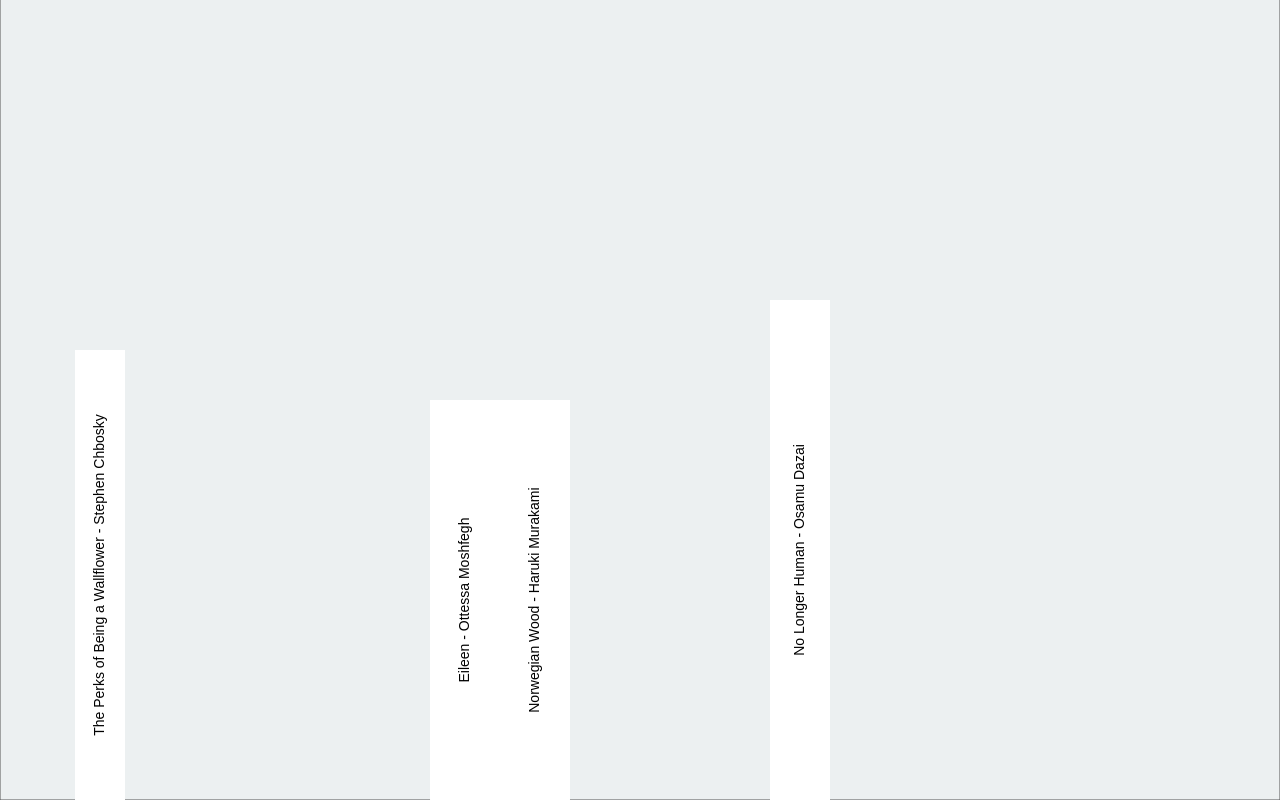
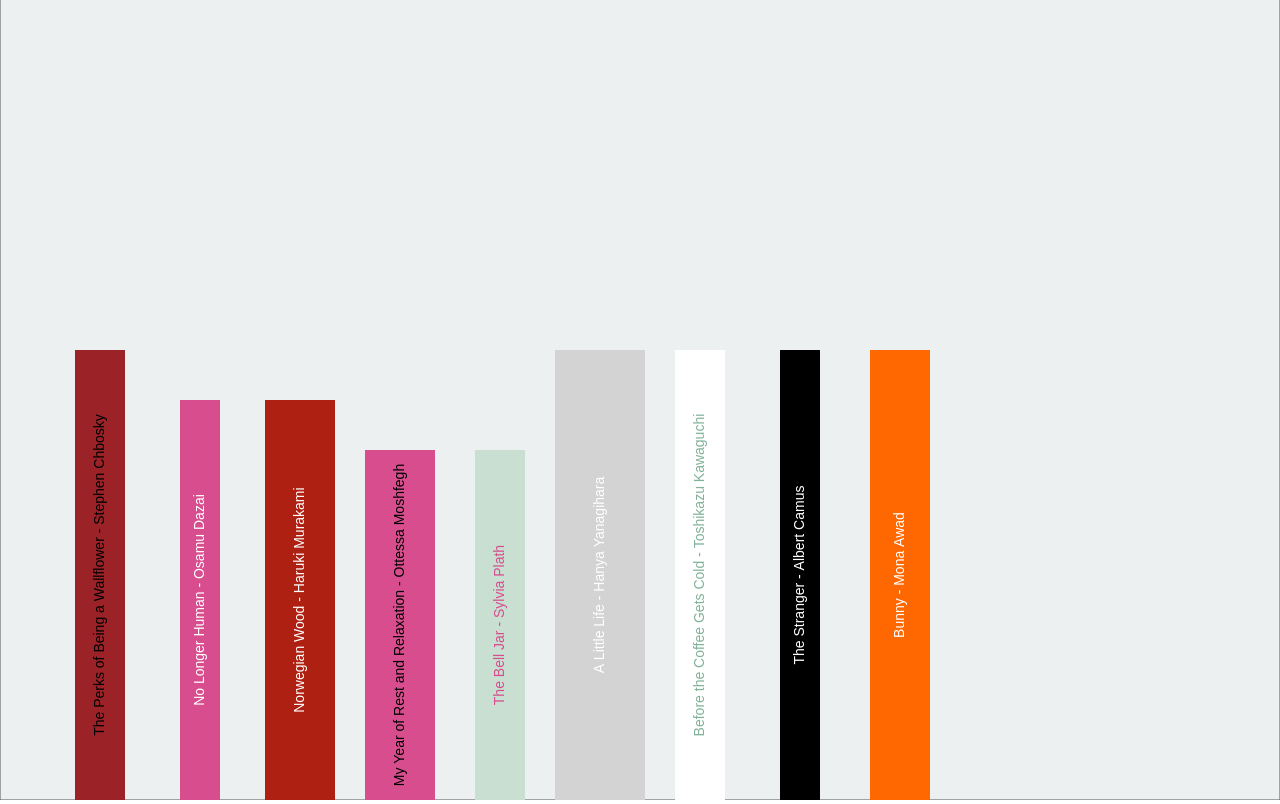
Before and after one commit to RitaGr/MyLifeLibrary, a plain HTML site: page index.html in a window 1280 px wide. Drawn offline with Linux system fonts and the light colour scheme.

Commit message:
Add books and adjust the colors

```diff
--- a/script.js
+++ b/script.js
@@ -38,12 +38,12 @@ document.addEventListener('DOMContentLoaded', () => {
 
     render.options.hasBounds = true;
 
-    function createBook(x, y, bwidth, bheight, name) {
+    function createBook(x, y, bwidth, bheight, name, bcolor, tcolor) {
         const book = Bodies.rectangle(x, y, bwidth, bheight, {
             frictionAir: 0.02,
             restitution: 0.6,
             render: {
-                fillStyle: '#ffffff'
+                fillStyle: bcolor // book color
             },
             label: name // display name of the book on the cover
         });
@@ -56,7 +56,7 @@ document.addEventListener('DOMContentLoaded', () => {
             context.save();
             context.translate(book.position.x, book.position.y);
             context.rotate(book.angle);
-            context.fillStyle = '#000000';
+            context.fillStyle = tcolor; // text color
             context.font = '14px Arial';
             context.textAlign = 'center';
             context.textBaseline = 'middle';
@@ -69,10 +69,16 @@ document.addEventListener('DOMContentLoaded', () => {
     }
 
     // Create individual books with names
-    const book1 = createBook(100, 0, 50, 450, "The Perks of Being a Wallflower - Stephen Chbosky");
-    const book2 = createBook(800, 0, 60, 500, "No Longer Human - Osamu Dazai");
-    const book3 = createBook(500, 0, 70, 400, "Norwegian Wood - Haruki Murakami");
-    const book4 = createBook(500, 0, 70, 400, "Eileen - Ottessa Moshfegh");
+    const book1 = createBook(100, 0, 50, 450, "The Perks of Being a Wallflower - Stephen Chbosky", '#9B2226', '#000000');
+    const book2 = createBook(200, 0, 40, 400, "No Longer Human - Osamu Dazai", '#D74D8E', '#ffffff');
+    const book3 = createBook(300, 0, 70, 400, "Norwegian Wood - Haruki Murakami", '#AE2012', '#ffffff');
+    const book4 = createBook(400, 0, 70, 350, "My Year of Rest and Relaxation - Ottessa Moshfegh", '#D74D8E', '#000000');
+    const book5 = createBook(500, 0, 50, 350, "The Bell Jar - Sylvia Plath", '#C9DFD2', '#D74D8E');
+    const book6 = createBook(600, 0, 90, 450, "A Little Life - Hanya Yanagihara", '#D3D3D3', '#ffffff');
+    const book7 = createBook(700, 0, 50, 450, "Before the Coffee Gets Cold - Toshikazu Kawaguchi", '#ffffff', '#81B29A');
+    const book8 = createBook(800, 0, 40, 450, "The Stranger - Albert Camus", '#000000', '#ffffff');
+    const book9 = createBook(900, 0, 60, 450, "Bunny - Mona Awad", '#FF6700', '#ffffff');
+    const book15= createBook(1400, 0, 70, 400, "Eileen - Ottessa Moshfegh", '#FF006E', '#ffffff');
 
     // Enable mouse interaction
     const mouse = Mouse.create(render.canvas);
--- a/styles.css
+++ b/styles.css
@@ -5,6 +5,9 @@
 }
 body {
     margin: 0;
+}
+main{
+    height: 100vh;
 }
 
 .book h1{
@@ -18,14 +21,6 @@ body {
     font-size: 12px;
     color: #000;
     text-align: center;
-}
-#book-two{
-    width: 100px;
-    height: 400px;
-    padding: 10px;
-    background-color: #F4ACB7;
-    border-radius: 5px;
-    color:#000;
 }
 
 .falling-book {
```
